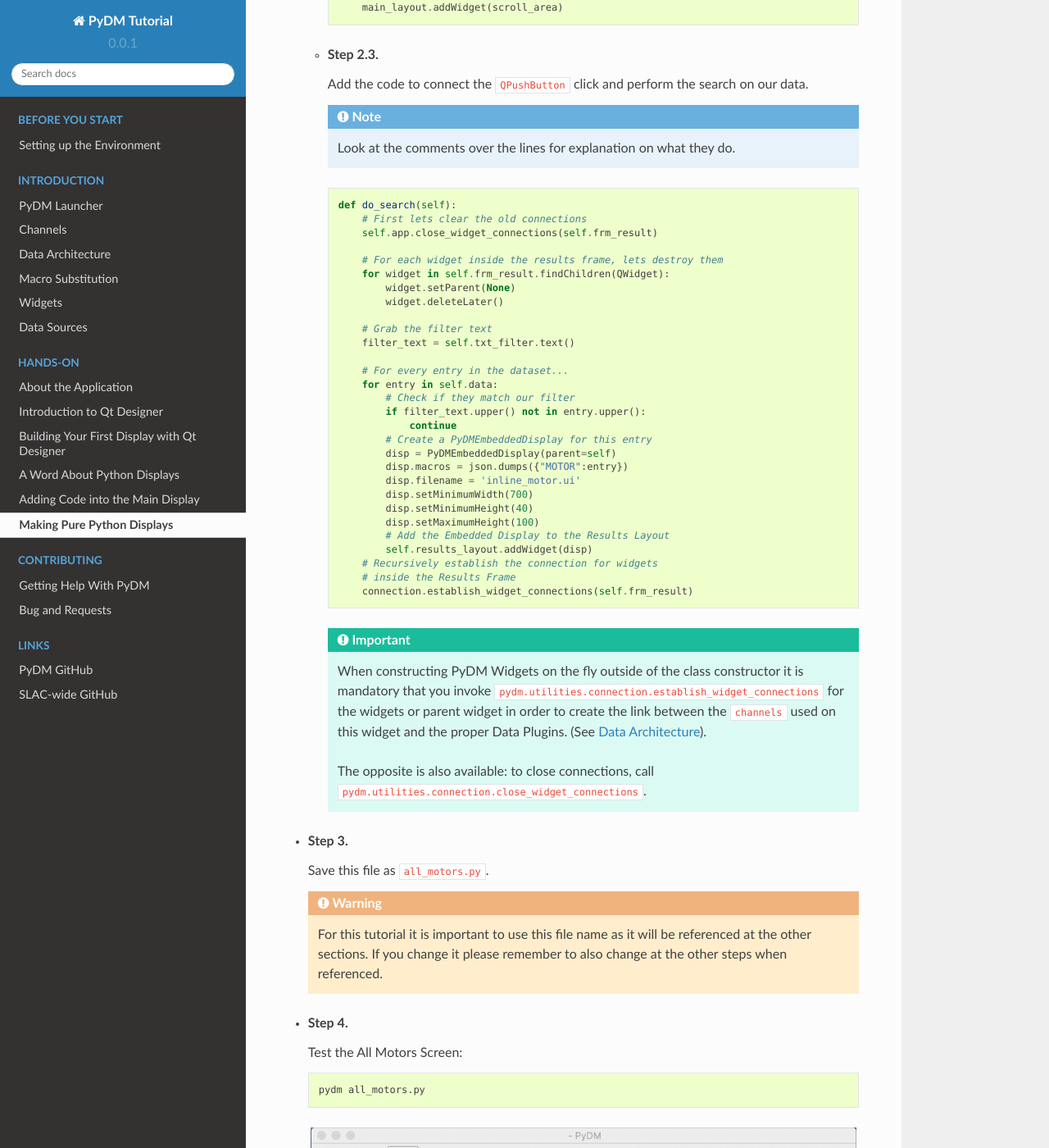
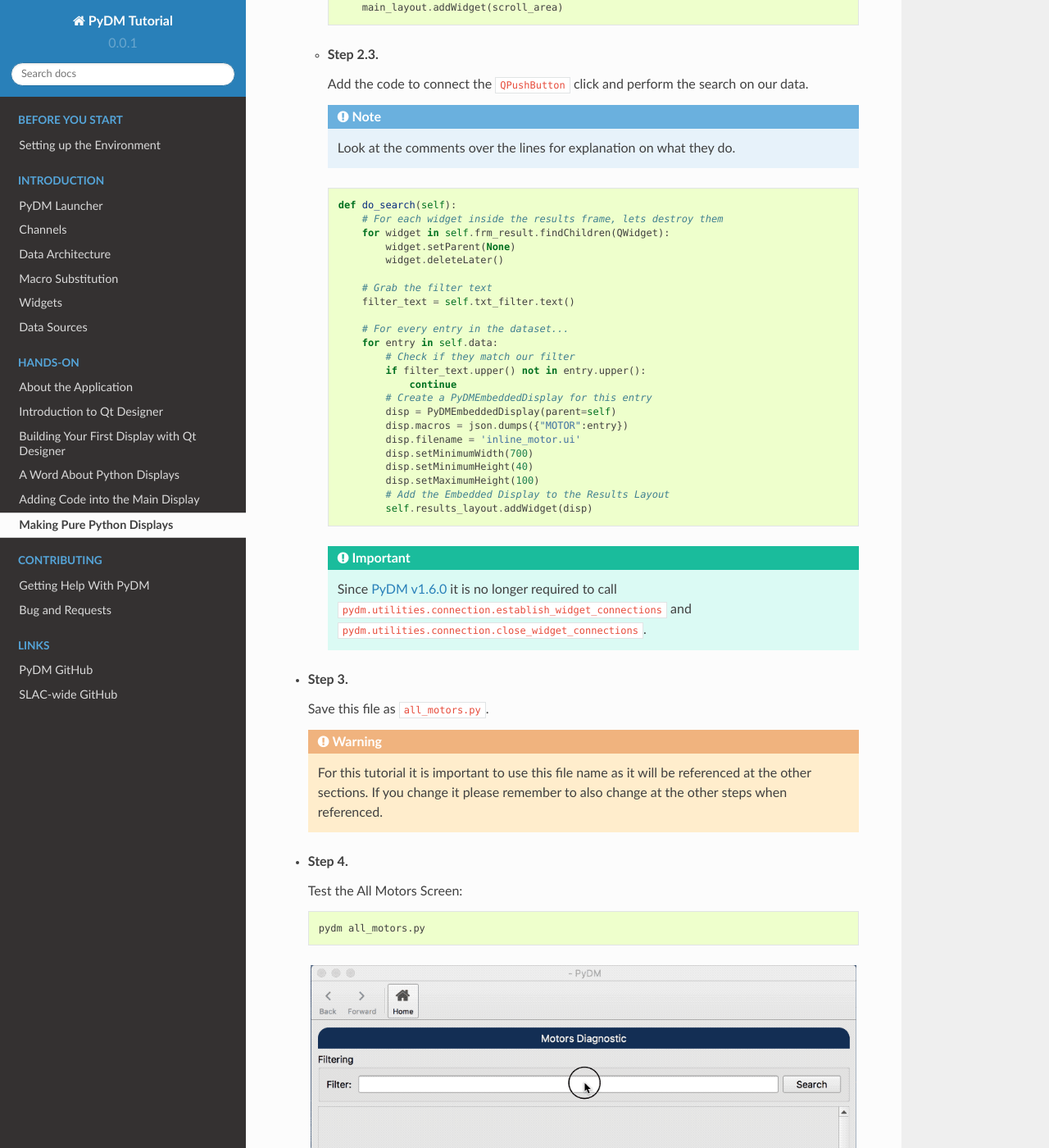
Before and after one commit to slaclab/pydm-tutorial, a Sphinx documentation site: the page built from docs/source/action/python.rst, in a window 1280 px wide and 1400 px high, scrolled down 3972 px. Shown: the whole window at 82% size. Built offline with Sphinx 7.4.7 and the Read the Docs theme 2.0.0, drawn with Linux system fonts in a browser that asks for light colours; some of the changed text lies outside the part shown.

Commit message:
DOC: Update the examples and documentation with the new code.

```diff
--- a/docs/source/_static/code/all_motors.py
+++ b/docs/source/_static/code/all_motors.py
@@ -1,10 +1,10 @@
 import os
 import json
 from pydm import Display
-from pydm.PyQt.QtGui import (QVBoxLayout, QHBoxLayout, QGroupBox,
+from qtpy.QtWidgets import (QVBoxLayout, QHBoxLayout, QGroupBox,
     QLabel, QLineEdit, QPushButton, QScrollArea, QFrame,
     QApplication, QWidget)
-from pydm.PyQt import QtCore
+from qtpy import QtCore
 from pydm.widgets import PyDMEmbeddedDisplay
 
 class AllMotorsDisplay(Display):
@@ -110,9 +110,6 @@
                 self.data.append(entry[:-1])
 
     def do_search(self):
-        # First lets clear the old connections
-        self.app.close_widget_connections(self.frm_result)
-
         # For each widget inside the results frame, lets destroy them
         for widget in self.frm_result.findChildren(QWidget):
             widget.setParent(None)
@@ -135,6 +132,3 @@
             disp.setMaximumHeight(100)
             # Add the Embedded Display to the Results Layout
             self.results_layout.addWidget(disp)
-        # Recursively establish the connection for widgets
-        # inside the Results Frame
-        self.app.establish_widget_connections(self.frm_result)
--- a/docs/source/action/python.rst
+++ b/docs/source/action/python.rst
@@ -208,9 +208,6 @@
     .. code-block:: python
 
        def do_search(self):
-           # First lets clear the old connections
-           self.app.close_widget_connections(self.frm_result)
-
            # For each widget inside the results frame, lets destroy them
            for widget in self.frm_result.findChildren(QWidget):
                widget.setParent(None)
@@ -233,18 +230,12 @@
                disp.setMaximumHeight(100)
                # Add the Embedded Display to the Results Layout
                self.results_layout.addWidget(disp)
-           # Recursively establish the connection for widgets
-           # inside the Results Frame
-           connection.establish_widget_connections(self.frm_result)
+
 
     .. important::
 
-       When constructing PyDM Widgets on the fly outside of the class constructor
-       it is mandatory that you invoke ``pydm.utilities.connection.establish_widget_connections``
-       for the widgets or parent widget in order to create the link between the
-       ``channels`` used on this widget and the proper Data Plugins. (See :ref:`DataArchitecture`).
-
-       The opposite is also available: to close connections, call ``pydm.utilities.connection.close_widget_connections``.
+       Since `PyDM v1.6.0 <https://github.com/slaclab/pydm/releases/tag/v1.6.0>`_ it is no longer required to call ``pydm.utilities.connection.establish_widget_connections``
+       and ``pydm.utilities.connection.close_widget_connections``.
 
 * **Step 3.**
 
```
Also changed, not shown: other parts of docs/source/action/python.rst (+2 -2 lines).
